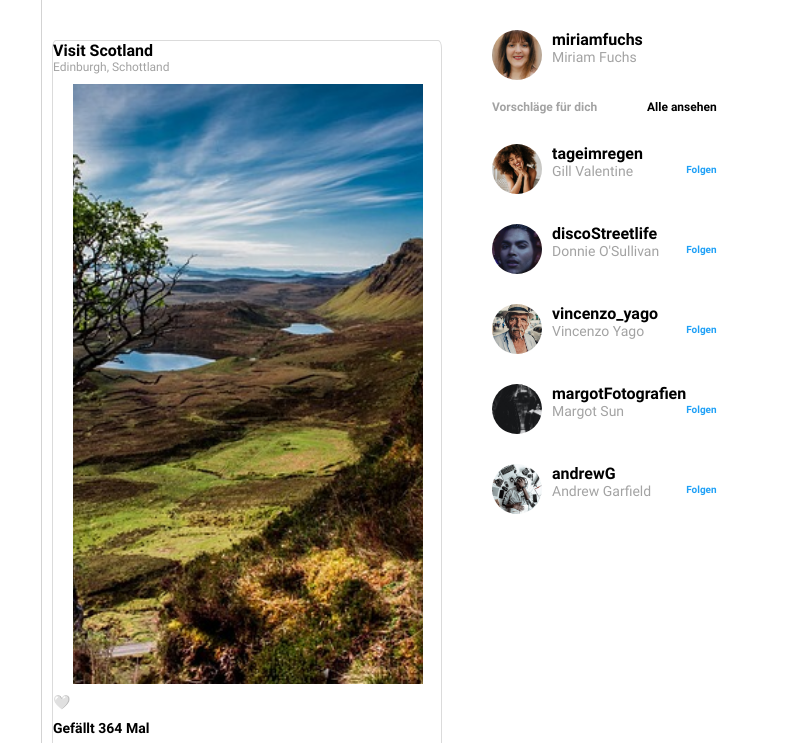
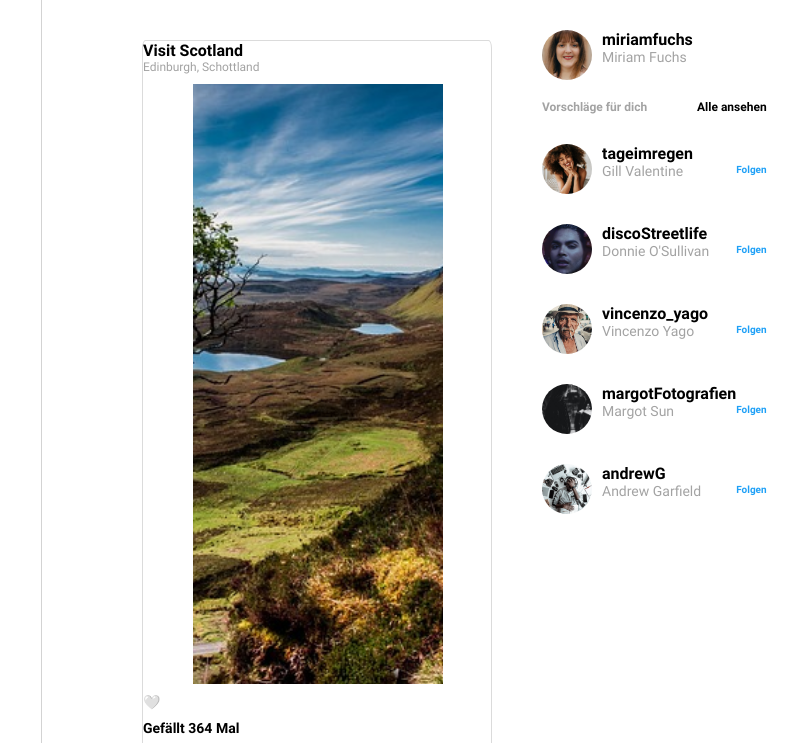
Before and after one commit to FuchsMiriam/fakestagram, a plain HTML site: page index.html in a window 1280 px wide. Shown: the top 743 px of the page, 259-1057 px from the left. Drawn offline with Linux system fonts and the light colour scheme.

Commit message:
Media queries updated

```diff
--- a/mediaqueries.css
+++ b/mediaqueries.css
@@ -1,18 +1,8 @@
 @media (max-width: 1460px) {
-    .post {
-        margin-left: 10px;
-    }
-
 
     .postImages {
-        /* display: flex; */
-        /* justify-content: center; */
         width: 350px;
-        margin-top: 10px;
-        height: 600px;
-        object-fit: cover;
-        margin-bottom: 10px;
-        padding-left: 20px;
+        padding-left: 75px;
     }
 
 
@@ -22,9 +12,34 @@
 
 
     #postContainer {
-        width: 450px;
+        width: 800px;
     }
 
+
+}
+
+
+@media (max-width: 1355px) {
+    .post {
+        margin-left: 100px;
+    }
+
+
+    .postImages {
+        width: 250px;
+        justify-content: center;
+        padding-left: 50px;
+    }
+
+
+    .postDescription {
+        hyphens: auto;
+    }
+
+
+    #postContainer {
+        width: 500px;
+    }
 
 }
 
@@ -37,8 +52,6 @@
 
 
     .postImages {
-        /* display: flex; */
-        /* justify-content: center; */
         width: 350px;
         margin-top: 10px;
         height: 600px;
@@ -60,7 +73,7 @@
 }
 
 
-@media (max-width: 768px) {}
+@media (max-width: 955px) {}
 
 
 
```
